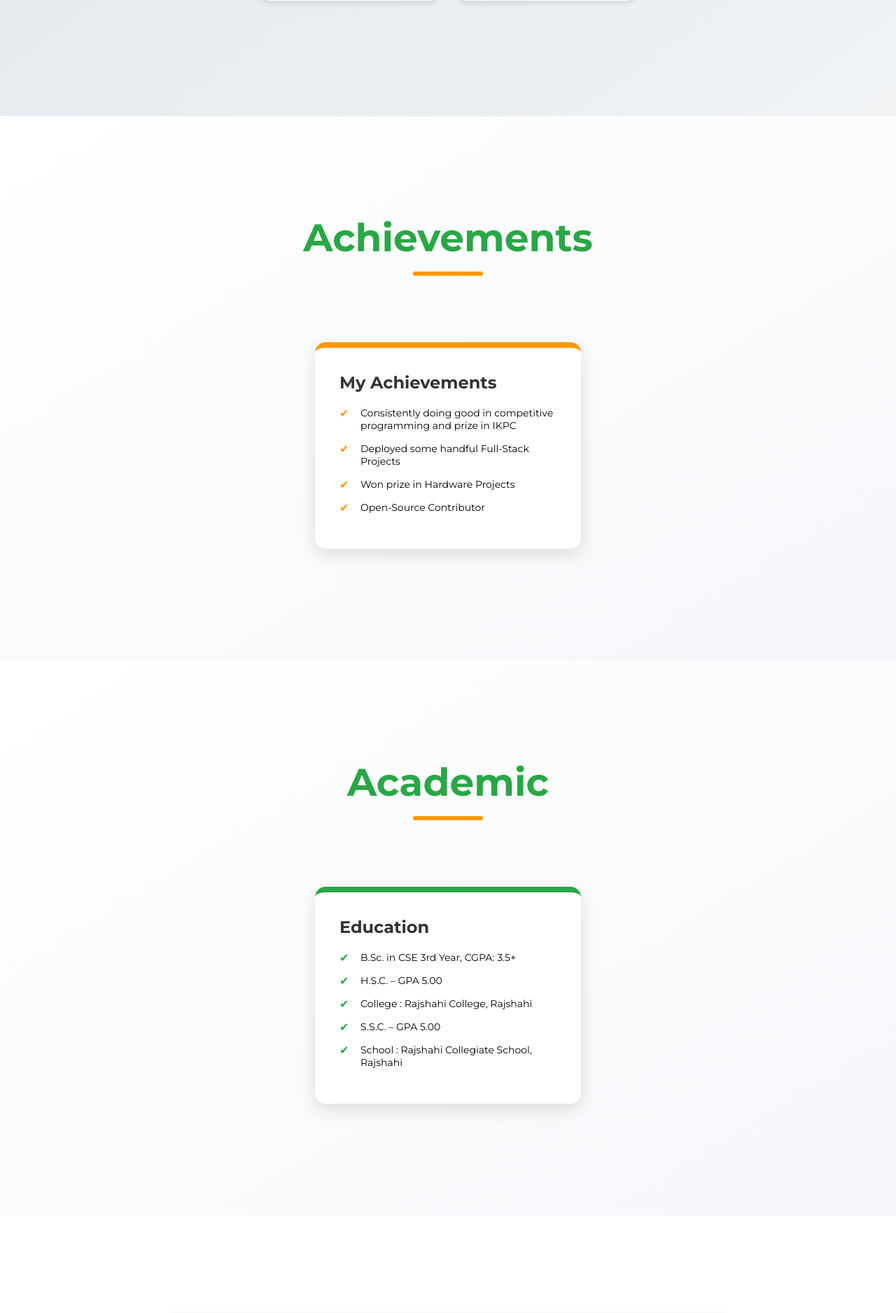
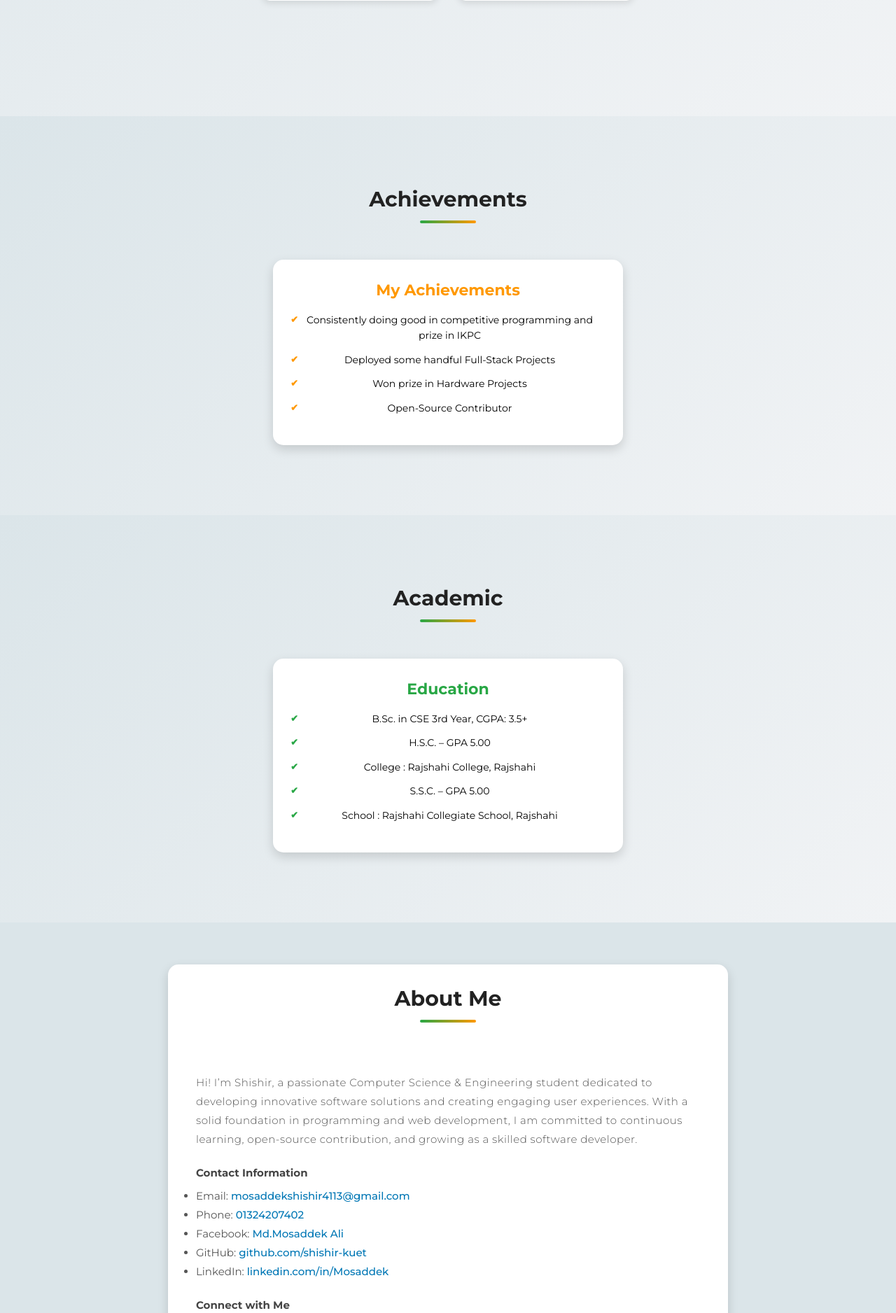
Before and after one commit to shishir-kuet/Portfolio-Website, a PHP site: page / in a window 1280 px wide. Shown: the part 3084-4960 px from the top of the page at 70% size. Run offline with PHP 8.4, Linux system fonts and the light colour scheme.

Commit message:
Add files via upload

```diff
--- a/style.css
+++ b/style.css
@@ -283,117 +283,42 @@ p {
   background: #596875;
 }
 
-/* ========================
-   CHATBOT SECTION
-========================= */
-#chatbot {
-  position: fixed;
-  bottom: 20px;
-  right: 20px;
-  width: 320px;
-  background: rgba(0, 0, 0, 0.8);
-  border: 2px solid #bcd1e7;
-  border-radius: 10px;
-  box-shadow: 0 4px 20px rgba(0, 0, 0, 0.3);
-  z-index: 1000;
+
+
+
+
+
+/* Section Style */
+#achievements {
+  background: linear-gradient(135deg,#dbe5e9, #f1f3f5);
+  padding: 100px 0;
 }
 
-.chat-header {
-  background: #cbdef3;
-  color: #070303;
-  padding: 10px;
-  text-align: center;
-  border-top-left-radius: 10px;
-  border-top-right-radius: 10px;
-  font-size: 1.5rem;
+/*.info-section {
+  flex: 1;
+  background: linear-gradient(to bottom right, #dbe5e9, #f1f3f5);
+  border-radius: 20px;
+  padding: 40px 30px;
+  box-shadow: 0 6px 20px rgba(0, 0, 0, 0.08);
+  transition: transform 0.3s ease, box-shadow 0.3s ease;
 }
 
-.chat-body {
-  padding: 10px;
-  height: 250px;
-  overflow-y: auto;
-  border-bottom: 2px solid #c0d4e9;
-  background: rgba(255, 255, 255, 0.1);
+
+
+/* Section Title */
+#academic {
+  background: linear-gradient(135deg,#dbe5e9, #f1f3f5);
+  padding: 100px 0;
 }
-
-.user-message {
-  text-align: right;
-  color: #eaf0f0;
-  font-weight: bold;
-}
-
-.bot-message {
-  text-align: left;
-  color: #fff;
-  background: rgba(255, 255, 255, 0.2);
-  padding: 10px;
-  border-radius: 5px;
-}
-
-/* ========================
-   ABOUT SECTION
-========================= */
-.about-section {
-  background: #f9f9f9;
-  padding: 100px 40px;
-  margin: 100px auto;
-  border-radius: 8px;
-  max-width: 800px;
-  box-shadow: 0 2px 10px rgba(0, 0, 0, 0.1);
-}
-
-.about-section h2 {
-  font-size: 4em;
-  color: rgb(32, 15, 79);
-  margin-bottom: 20px;
-  text-align: center;
-}
-
-.about-section p,
-.about-section li {
-  font-size: 1.8em;
-  color: #020202;
-  line-height: 1.6;
-  margin-bottom: 20px;
-}
-
-.about-section h3 {
-  font-size: 1.5em;
-  color: #444;
-  border-bottom: 2px solid rgb(32, 15, 79);
-  padding-bottom: 5px;
-  margin: 15px 0;
-}
-
-.about-section ul {
-  list-style: none;
-  padding: 0;
-}
-
-.about-section a {
-  color: #007bff;
-  text-decoration: none;
-}
-
-.about-section a:hover {
-  text-decoration: underline;
-}
-
-/* Common style for both Academic & Achievements */
-/* Bigger Academic & Achievements sections */
-.info-section {
-  background: linear-gradient(to bottom right, #ffffff, #f5f7fa);
-  padding: 140px 0; /* Bigger vertical padding */
-}
-
 .info-header {
   text-align: center;
-  margin-bottom: 60px;
+  margin-bottom: 40px;
 }
 
 .info-header .section-title {
-  font-size: 5.5rem; /* Bigger title */
-  color: #28a745; /* Default green */
+  font-size: 3rem;
+  font-weight: 700;
+  color: #222;
   position: relative;
   display: inline-block;
 }
@@ -401,79 +326,159 @@ p {
 .info-header .section-title::after {
   content: '';
   display: block;
-  width: 100px; /* Wider underline */
-  height: 6px;
-  background: #ff9800; /* Accent */
-  margin: 15px auto;
-  border-radius: 5px;
+  width: 80px;
+  height: 4px;
+  background: linear-gradient(90deg, #28a745, #ff9800);
+  margin: 12px auto;
+  border-radius: 3px;
 }
 
-/* Container for cards */
 .info-container {
   display: flex;
   flex-wrap: wrap;
   justify-content: center;
-  max-width: 1300px;
+  max-width: 1200px;
   margin: 0 auto;
 }
-
-/* Bigger cards */
+/* Card inside each section */
 .info-card {
-  width: 380px;
-  background: #fff;
+  flex: 1 1 300px;   /* allow it to grow, shrink, minimum 300px */
+  max-width: 500px;  /* keep it from becoming too wide */
+  background: #fff; /* sky blue background */
   border-radius: 15px;
-  margin: 20px;
-  padding: 35px;
-  box-shadow: 0 8px 25px rgba(0, 0, 0, 0.12);
-  transition: transform 0.3s, box-shadow 0.3s;
-  border-top: 8px solid #28a745;
+  padding: 30px 25px;
+  text-align: center;
+  box-shadow: 0 6px 15px rgba(0,0,0,0.15);
+  transition: transform 0.3s ease, box-shadow 0.3s ease;
 }
 
-.info-card.achievements {
-  border-top-color: #ff9800;
-}
 
 .info-card:hover {
-  transform: translateY(-10px);
-  box-shadow: 0 12px 30px rgba(0, 0, 0, 0.18);
+  transform: scale(1.02);
+  box-shadow: 0 8px 24px rgba(0, 0, 0, 0.15);
 }
 
 .info-card h3 {
-  font-size: 2.4rem; /* Bigger heading */
-  margin-bottom: 20px;
-  color: #333;
+  font-size: 2.2rem;
+  margin-bottom: 18px;
+  color: #28a745;
 }
 
+/* Achievements heading different color */
+.info-card.achievements h3 {
+  color: #ff9800;
+}
+
+/* List style */
 .info-card ul {
-  list-style-type: none;
+  list-style: none;
   padding: 0;
 }
 
 .info-card ul li {
-  font-size: 1.4rem; /* Bigger text */
-  margin-bottom: 15px;
-  padding-left: 30px;
+  font-size: 1.4rem;
+  margin-bottom: 12px;
+  padding-left: 5px;
   position: relative;
+  line-height: 1.6;
 }
 
 .info-card ul li::before {
   content: "✔";
-  color: #28a745;
   position: absolute;
   left: 0;
-  font-size: 1.6rem;
+  font-size: 1.3rem;
+  color: #28a745;
+  font-weight: bold;
 }
 
 .info-card.achievements ul li::before {
   color: #ff9800;
 }
 
+/* Responsive: stack on small screens */
+@media (max-width: 992px) {
+  .info-wrapper {
+    flex-direction: column;
+    align-items: center;
+  }
+
+  .info-section {
+    width: 100%;
+  }
+}
+
 /* Extra space between Academic & Achievements */
-.academic-section {
-  margin-bottom: 140px;
+
+
+/* ========================
+   ABOUT SECTION
+========================= */
+/* Container box for About Me content */
+
+.about-section {
+  background: #dbe5e9;       /* sky-blue section background */
+  padding: 60px 20px;
+  display: flex;
+  justify-content: center;
+}
+
+.about-section .about-card {
+  background: #fff;          /* white card */
+  border-radius: 15px;
+  max-width: 800px;
+  padding: 30px 40px;
+  box-shadow: 0 6px 15px rgba(0,0,0,0.15);
+  transition: transform 0.3s ease, box-shadow 0.3s ease;
+}
+
+.about-section .about-card:hover {
+    transform: scale(1.02);
+  box-shadow: 0 8px 24px rgba(0, 0, 0, 0.15);
+}
+
+/* Titles */
+.about-section h2 {
+  text-align: center;
+  margin-bottom: 20px;
+  font-size: 2rem;
+  color: #333;
+}
+
+.about-section h3 {
+  margin-top: 25px;
+  margin-bottom: 10px;
+  color: #444;
+  font-size: 1.5rem;
+}
+
+/* Text and links */
+.about-section p,
+.about-section ul,
+.about-section ul li {
+  font-size: 1.5rem;   /* uniform larger size */
+  line-height: 1.8;
+  color: #555;
+}
+
+
+.about-section a {
+  color: #0077b5; /* LinkedIn blue vibe */
+  text-decoration: none;
+  font-weight: 500;
+}
+
+.about-section a:hover {
+  text-decoration: underline;
 }
 /* Login Page Styles */
 /* Login Section */
+#login {
+  background: linear-gradient(135deg,#dbe5e9, #f1f3f5);
+  padding: 100px 0;
+}
+
+
 .login-section {
   background: #f0f4f8;
   display: flex;
```
Also changed, not shown: other parts of style.css (+31 -5 lines).
